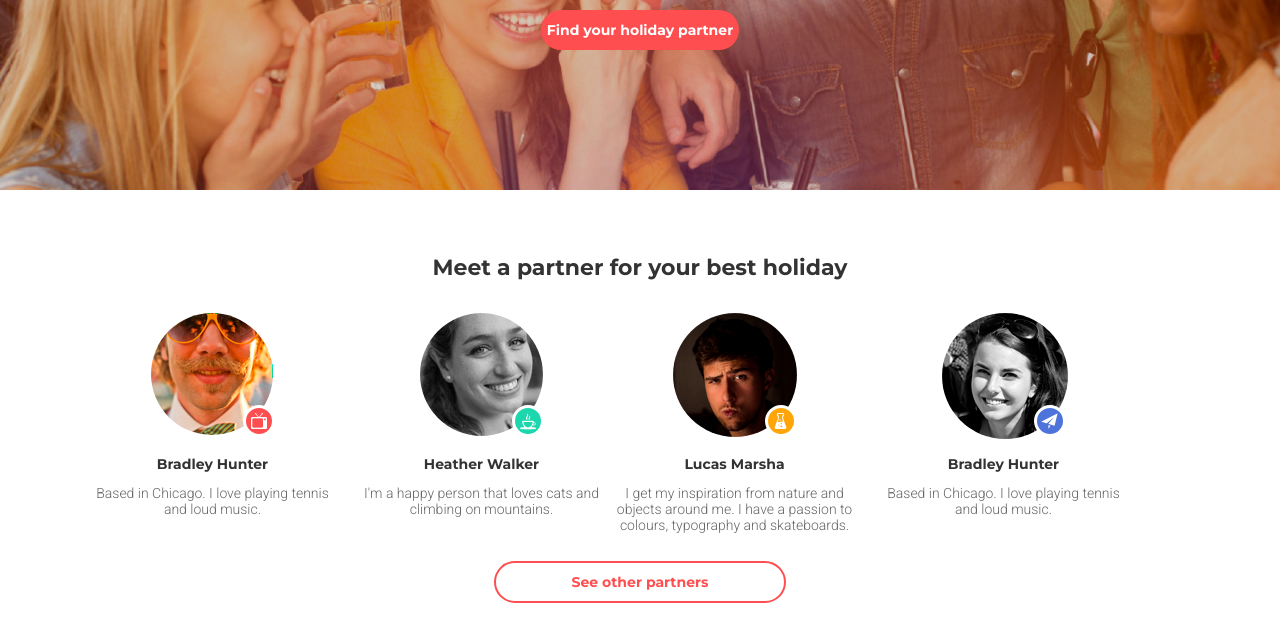
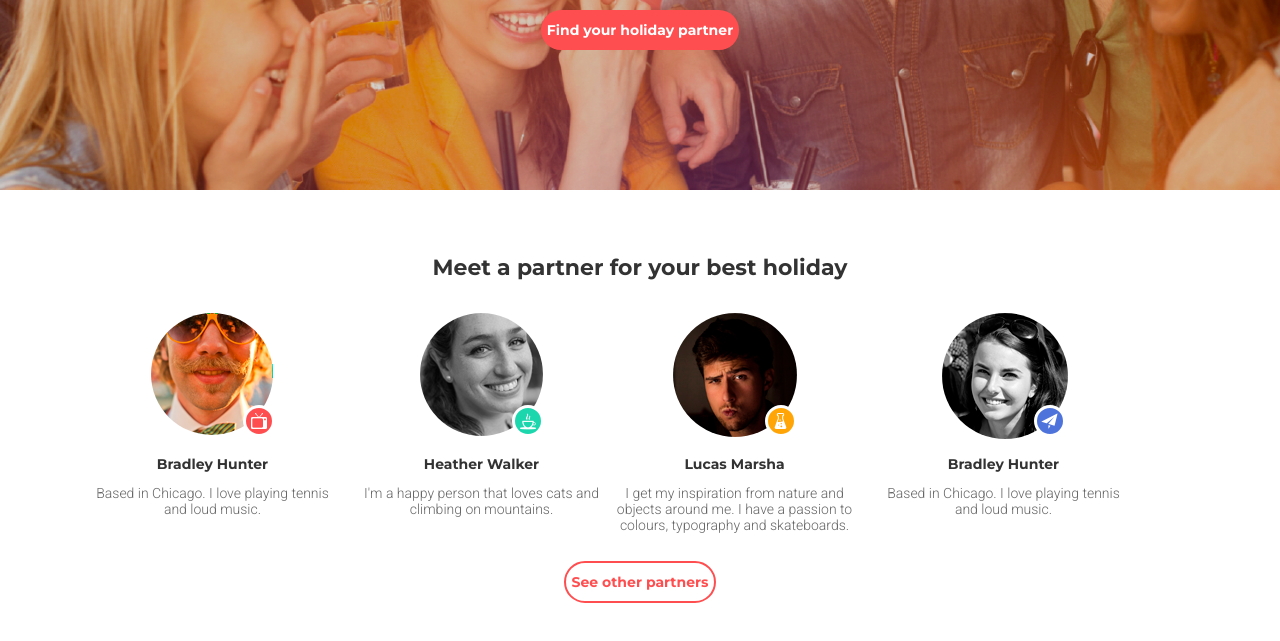
Before and after one commit to Griffin-chem/goit-fe-course, a plain HTML site: page html-css/module-09/index.html in a window 1280 px wide. Shown: the part 299-940 px from the top of the page. Drawn offline with Linux system fonts and the light colour scheme.

Commit message:
HomeWork09 updated

```diff
--- a/html-css/module-09/css/style.css
+++ b/html-css/module-09/css/style.css
@@ -184,7 +184,7 @@ body {
   font: 700 14px 'Montserrat', sans-serif;
   color: #ff4e50;
   height: 36px;
-  width: 276px;
+  max-width: 276px;
   border: 2px solid #ff4e50;
   border-radius: 36px;
   background-color: #ffffff;
```
